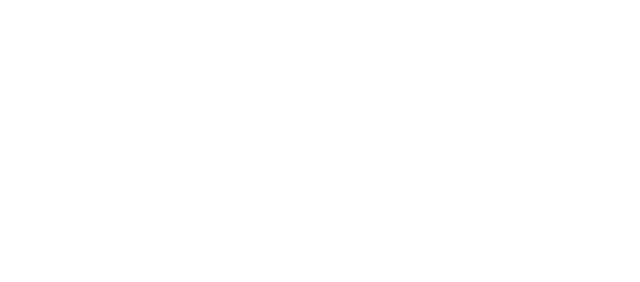
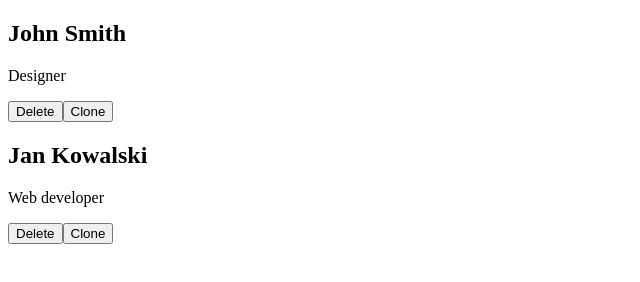
Before and after one commit to Aclyoneus/Creating-DOM-Elements, a plain HTML site: page index.html in a window 1280 px wide. Shown: the whole page, without its empty margins (0-640 px from the left). Drawn offline with Linux system fonts and the light colour scheme.

Commit message:
created possibility to clone already cloned business cards

```diff
--- a/index.html
+++ b/index.html
@@ -2,9 +2,11 @@
 <html lang="en">
 <head>
     <meta charset="UTF-8">
-    <title>Title</title>
+    <title>DOM Elements</title>
+    <link href="style.css" rel="stylesheet">
 </head>
 <body>
-
+    <div id="wrapper"></div>
+    <script src="main.js"></script>
 </body>
 </html>
--- a/main.js
+++ b/main.js
@@ -0,0 +1,58 @@
+const people = [
+    {
+        firstName: 'Jan',
+        lastName: 'Kowalski',
+        profession: 'Web developer'
+    },
+    {
+        firstName: 'John',
+        lastName: 'Smith',
+        profession: 'Designer'
+    }
+]
+
+const wrapper = document.querySelector('#wrapper');
+
+people.forEach(function(person) {
+    const newPersonContainer = document.createElement('div');
+    const nameHeader = document.createElement('h2');
+    const professionParagraph = document.createElement('p');
+    const deleteButton = document.createElement('button');
+    const cloneButton = document.createElement('button');
+
+    nameHeader.innerText = `${person.firstName} ${person.lastName}`;
+    professionParagraph.innerText = person.profession;
+    deleteButton.innerText = 'Delete';
+    cloneButton.innerText = 'Clone';
+    deleteButton.classList.add('delete-button');
+    cloneButton.classList.add('clone-button');
+
+    deleteButton.addEventListener('click', function() {
+        newPersonContainer.remove();
+    })
+
+    cloneButton.addEventListener('click', function() {
+        const clonedPersonContainer = newPersonContainer.cloneNode(true);
+        wrapper.append(clonedPersonContainer);
+        const clonedDeleteButton = clonedPersonContainer.querySelector('.delete-button');
+        const clonedCloneButton = clonedPersonContainer.querySelector('.clone-button');
+
+        if (clonedDeleteButton) {
+            clonedDeleteButton.addEventListener('click', function() {
+                clonedPersonContainer.remove();
+            })
+        }
+        if (clonedCloneButton) {
+            clonedCloneButton.addEventListener('click', function() {
+                clonedClonedPersonContainer = clonedPersonContainer.cloneNode(true);
+                wrapper.append(clonedClonedPersonContainer);
+            })
+        }
+    })
+
+    newPersonContainer.append(nameHeader, professionParagraph, deleteButton, cloneButton);
+
+    if (wrapper) {
+        wrapper.prepend(newPersonContainer);
+    }
+})
```
